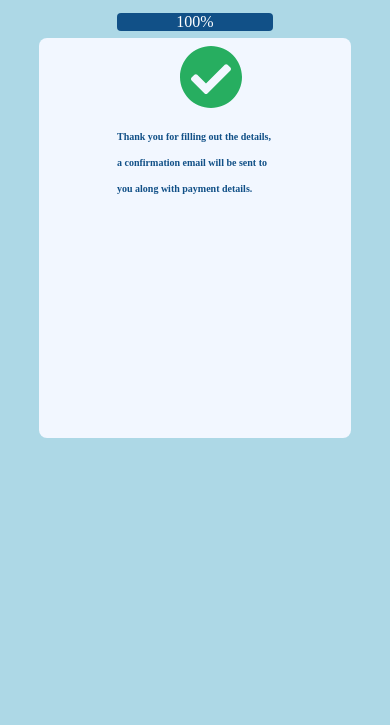
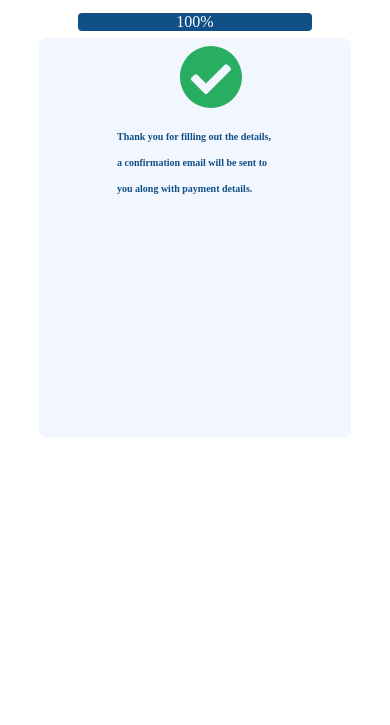
Before and after one commit to MayankKunal/Confirmation-Page, a plain HTML site: page index.html in a window 390 px wide. Shown: the part 119-844 px from the top of the page. Drawn offline with Linux system fonts and the light colour scheme.

Commit message:
Update style.css

```diff
--- a/style.css
+++ b/style.css
@@ -22,7 +22,7 @@ margin-left: 5%;
 font-family: 'Raleway';
 font-style: normal;
 font-weight: 500;
-font-size: 32px;
+font-size: 2em;
 line-height: 38px;
 
 
@@ -108,11 +108,13 @@ margin-top: 5%;
 
 }
 @media only screen and (max-width: 600px) {
-    body {
-      background-color: lightblue;
-    }
+
     .detail p{
         font-size: 10px;
         font-weight: bold;
     }
+    .progress{
+        width:60%;
+        margin-left: 20%;
+    }
   }
```
